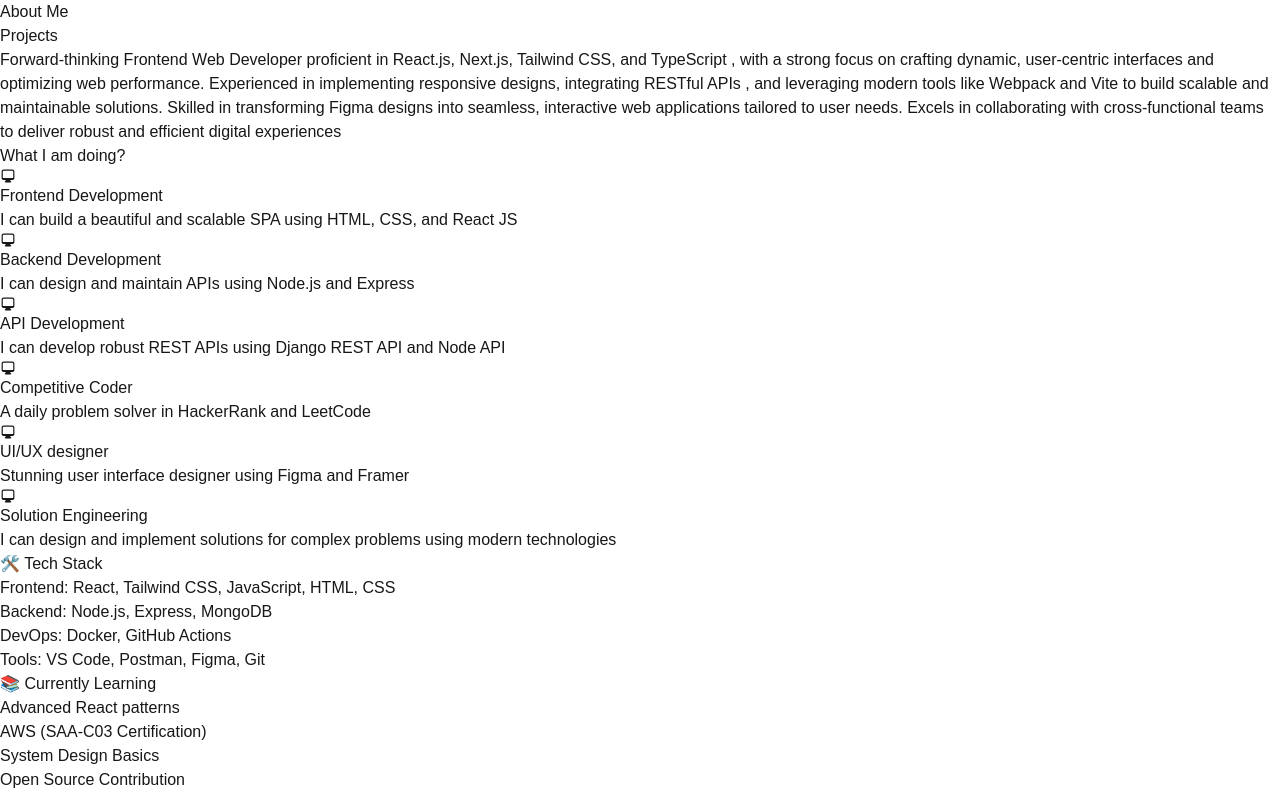
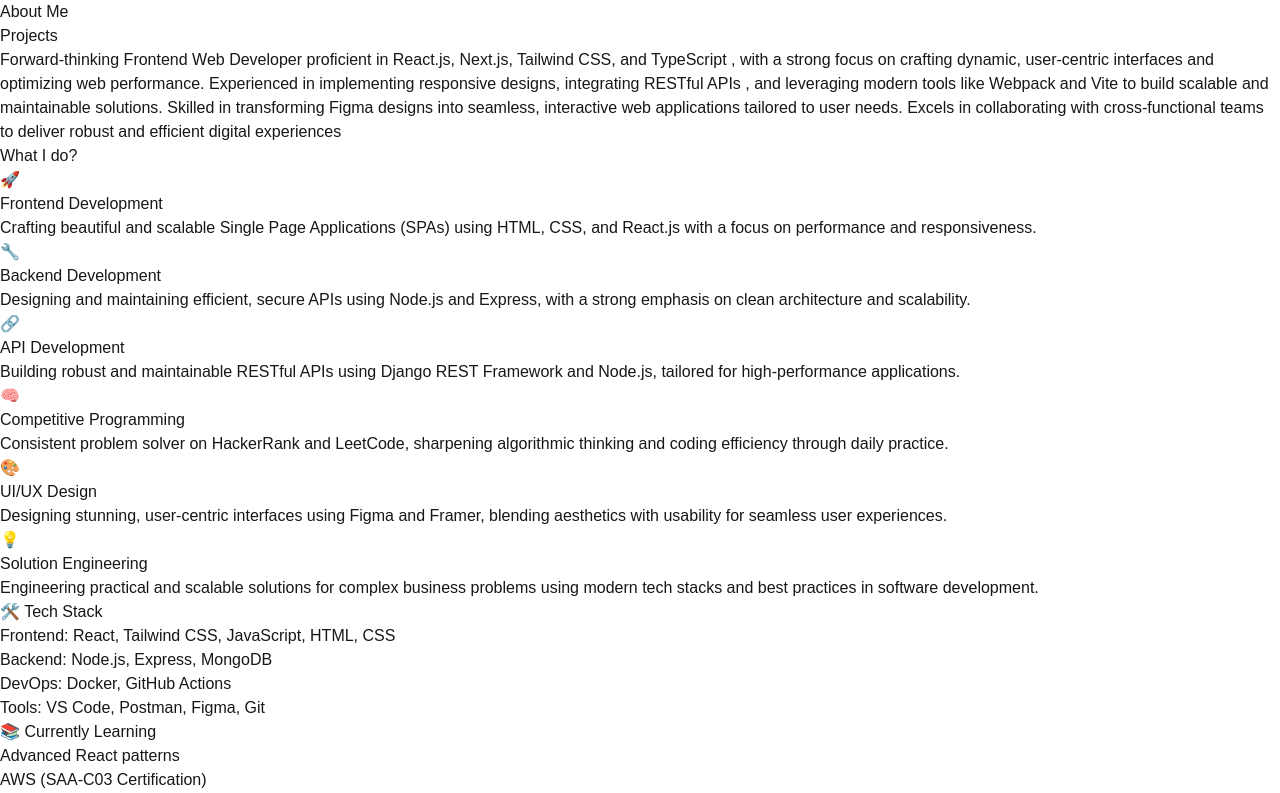
Before and after one commit to ankitojha07/portfolio, a Next.js app: page / in a window 1280 px wide. Shown: the part 520-1313 px from the top of the page. Built offline with nearby package versions, Linux system fonts and the light colour scheme.

Commit message:
updated content for what I do

```diff
--- a/src/app/page.tsx
+++ b/src/app/page.tsx
@@ -5,31 +5,40 @@ import Image from "next/image";
 const Home = () => {
   const tasks = [
     {
+      icon: "🚀",
       title: "Frontend Development",
       description:
-        "I can build a beautiful and scalable SPA using HTML, CSS, and React JS",
+        "Crafting beautiful and scalable Single Page Applications (SPAs) using HTML, CSS, and React.js with a focus on performance and responsiveness.",
     },
     {
+      icon: "🔧 ",
       title: "Backend Development",
-      description: "I can design and maintain APIs using Node.js and Express",
+      description:
+        "Designing and maintaining efficient, secure APIs using Node.js and Express, with a strong emphasis on clean architecture and scalability.",
     },
     {
-      title: "API Development",
+      icon: "🔗",
+      title: " API Development",
       description:
-        "I can develop robust REST APIs using Django REST API and Node API",
+        "Building robust and maintainable RESTful APIs using Django REST Framework and Node.js, tailored for high-performance applications.",
     },
     {
-      title: "Competitive Coder",
-      description: "A daily problem solver in HackerRank and LeetCode",
+      icon: "🧠",
+      title: "Competitive Programming",
+      description:
+        "Consistent problem solver on HackerRank and LeetCode, sharpening algorithmic thinking and coding efficiency through daily practice.",
     },
     {
-      title: "UI/UX designer",
-      description: "Stunning user interface designer using Figma and Framer",
+      icon: "🎨",
+      title: "UI/UX Design",
+      description:
+        "Designing stunning, user-centric interfaces using Figma and Framer, blending aesthetics with usability for seamless user experiences.",
     },
     {
+      icon: "💡",
       title: "Solution Engineering",
       description:
-        "I can design and implement solutions for complex problems using modern technologies",
+        "Engineering practical and scalable solutions for complex business problems using modern tech stacks and best practices in software development.",
     },
   ];
   return (
@@ -50,10 +59,11 @@ const Home = () => {
         collaborating with cross-functional teams to deliver robust and
         efficient digital experiences
       </p>
-      <p className="font-bold text-start text-xl">What I am doing?</p>
+      <p className="font-bold text-start text-xl">What I do?</p>
       <section className="w-full grid grid-cols-1 md:grid-cols-2 lg:grid-cols-3 gap-6">
         {tasks.map((task, index) => (
           <TaskCard
+            icon={task.icon}
             key={index}
             title={task.title}
             description={task.description}
--- a/src/components/TaskCard.tsx
+++ b/src/components/TaskCard.tsx
@@ -1,18 +1,18 @@
 import React from "react";
-import { HiMiniComputerDesktop } from "react-icons/hi2";
 
 interface TaskCardProps {
   title: string;
   description: string;
+  icon: string;
 }
 
-const TaskCard = ({ title, description }: TaskCardProps) => {
+const TaskCard = ({ title, description, icon }: TaskCardProps) => {
   return (
     <div className="flex flex-row bg-zinc-900 justify-start items-center gap-5 p-4 rounded-lg ">
-      <HiMiniComputerDesktop className="text-6xl text-teal-600" />
+      <p className="text-3xl text-teal-600">{icon}</p>
       <div className="flex flex-col justify-start items-start">
-        <p className="font-bold">{title}</p>
-        <p className="text-start">{description}</p>
+        <p className="font-bold text-xl">{title}</p>
+        <p className="text-start text-sm text-gray-500">{description}</p>
       </div>
     </div>
   );
```
